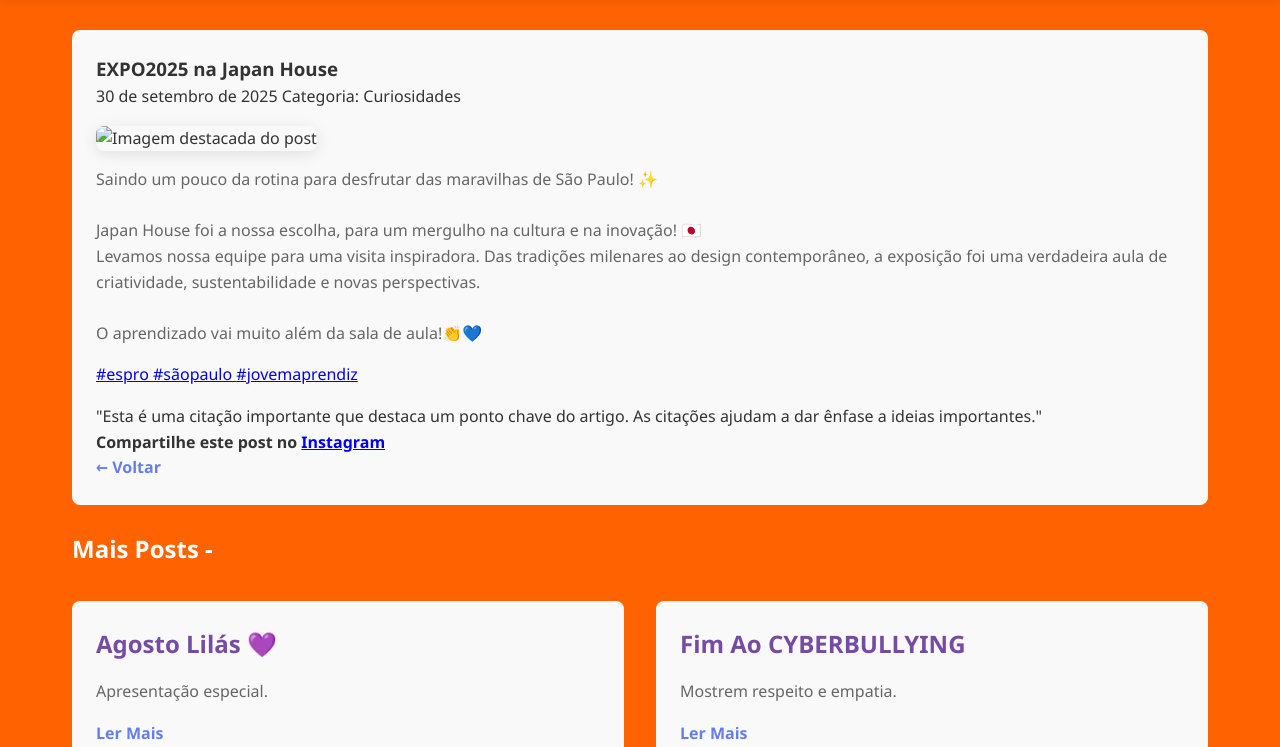
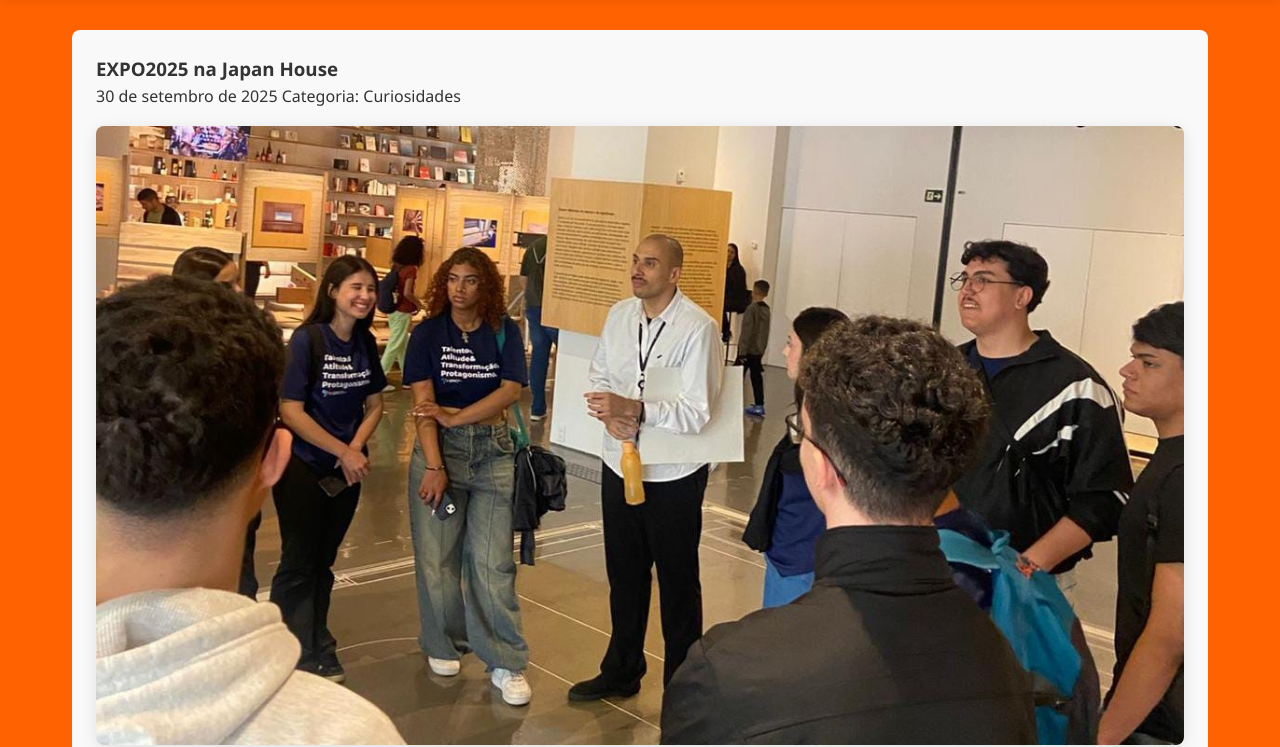
Before and after one commit to ViniciusSimiaoEsc/Raizdobem, a plain HTML site: page post1.html in a window 1280 px wide. Shown: the part 80-827 px from the top of the page. Drawn offline with Linux system fonts and the light colour scheme.

Commit message:
Update post1.html

```diff
--- a/post1.html
+++ b/post1.html
@@ -31,7 +31,7 @@
                 </div>
             </div>
 
-            <img src="images/imagenpost1.jpeg" alt="Imagem destacada do post" class="responsive-image">
+            <img src="imagenpost1.jpeg" alt="Imagem destacada do post" class="responsive-image">
 
             <div class="post-body">
                 <p>Saindo um pouco da rotina para desfrutar das maravilhas de São Paulo! ✨<br><br>
```
